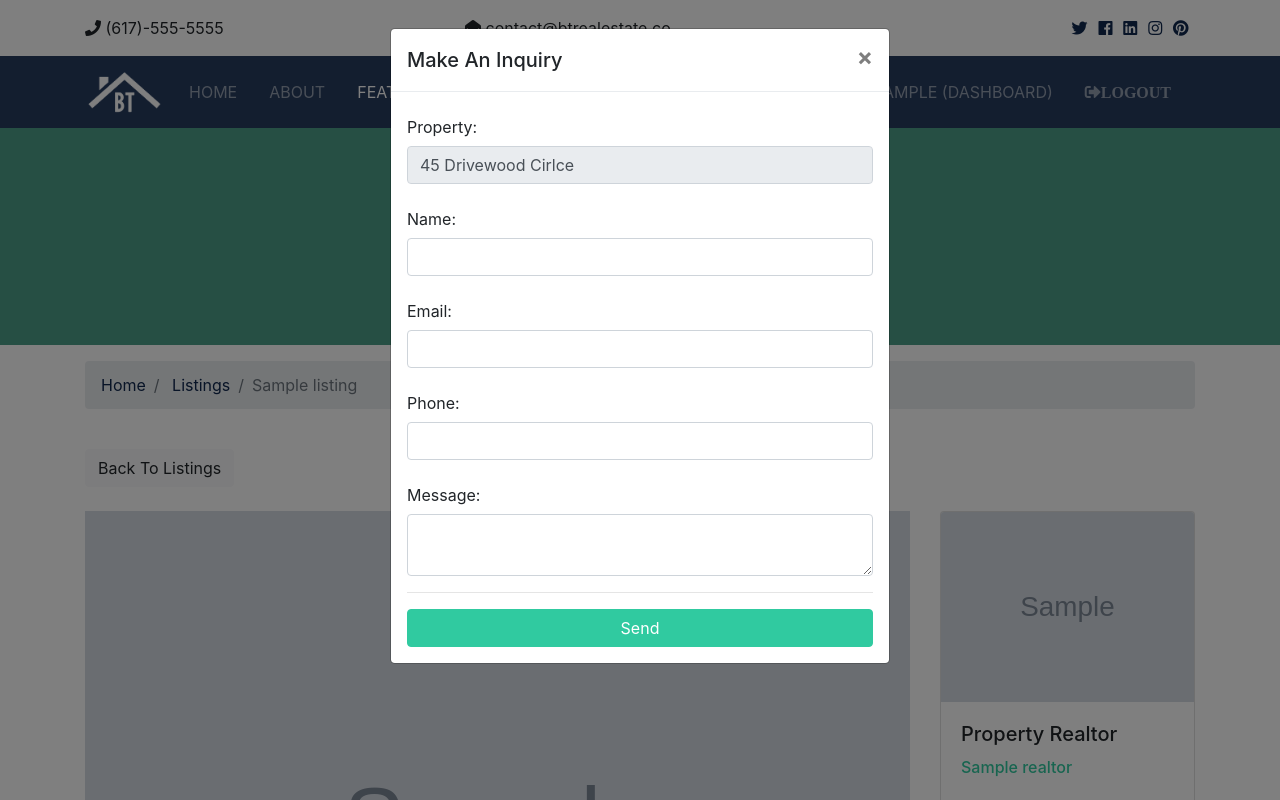
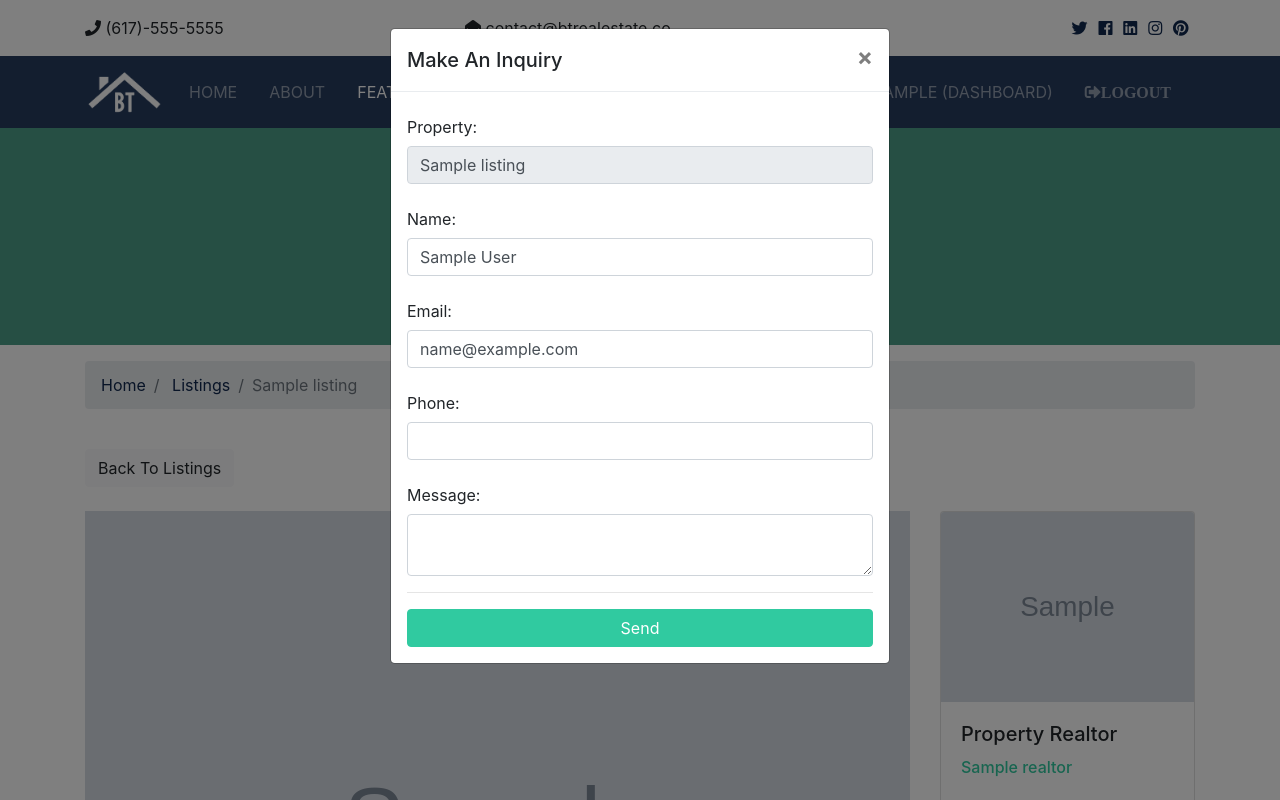
Before and after one commit to viki2711/Django-Real-Estate-Project, a Django app: page /listings/1 in a window 1280 px wide, after a click on "Make An Inquiry". Run offline with Django 3.2, Linux system fonts and the light colour scheme; a user stored in the database is signed in; tables that the repository leaves empty hold one stand-in row (values such as "Sample post"); grey boxes marked "Sample" are stand-in pictures; some libraries are stand-ins or nearby versions.

Commit message:
Add contacts urls and view

```diff
--- /dev/null
+++ b/djproject/contacts/urls.py
@@ -0,0 +1,7 @@
+from django.urls import path
+
+from . import views
+
+urlpatterns = [
+    path('contact', views.contact, name='contact')
+]
--- a/djproject/contacts/views.py
+++ b/djproject/contacts/views.py
@@ -1,3 +1,5 @@
 from django.shortcuts import render
 
-# Create your views here.
+
+def contact(request):
+    return render(request, 'contacts/contact')
--- a/djproject/djproject/urls.py
+++ b/djproject/djproject/urls.py
@@ -8,5 +8,6 @@ urlpatterns = [
     path('', include('pages.urls')),
     path('listings/', include('listings.urls')),
     path('accounts/', include('accounts.urls')),
+    path('contacts/', include('contacts.urls')),
     path('admin/', admin.site.urls),
 ] + static(settings.MEDIA_URL, document_root=settings.MEDIA_ROOT)
--- a/djproject/templates/listings/listing.html
+++ b/djproject/templates/listings/listing.html
@@ -161,18 +161,32 @@
           </button>
         </div>
         <div class="modal-body">
-          <form>
+          <form action="{% url 'contact' %}" method="POST">
+            {% csrf_token %}
+            {% if user.is_authenticated %}
+              <input type="hidden" name="user_id" value="{{ user.id }}">
+            {% else %}
+              <input type="hidden" name="user_id" value="0">
+            {% endif %}
+            <input type="hidden" name="realtor_email" value="{{ listing.realtor.email }}">
+            <input type="hidden" name="listing_id" value="{{ listing.id }}">
             <div class="form-group">
               <label for="property_name" class="col-form-label">Property:</label>
-              <input type="text" name="listing" class="form-control" value="45 Drivewood Cirlce" disabled>
+              <input type="text" name="listing" class="form-control" value="{{ listing.title }}" disabled>
             </div>
             <div class="form-group">
               <label for="name" class="col-form-label">Name:</label>
-              <input type="text" name="name" class="form-control" required>
+              <input type="text" name="name" class="form-control"
+                     {% if user.is_authenticated %}
+                        value="{{user.first_name}} {{ user.last_name }}"
+                     {% endif %} required>
             </div>
             <div class="form-group">
               <label for="email" class="col-form-label">Email:</label>
-              <input type="email" name="email" class="form-control" required>
+              <input type="email" name="email" class="form-control"
+                     {% if user.is_authenticated %}
+                        value="{{user.email}}"
+                     {% endif %} required>
             </div>
             <div class="form-group">
               <label for="phone" class="col-form-label">Phone:</label>
```
